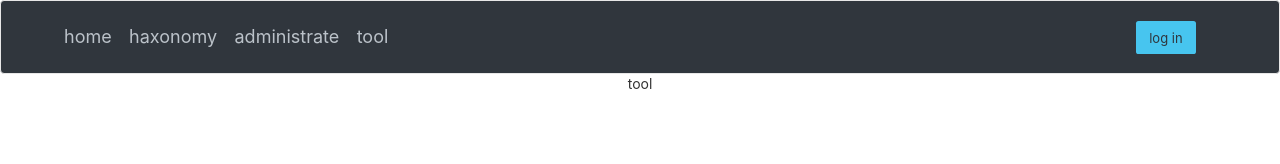
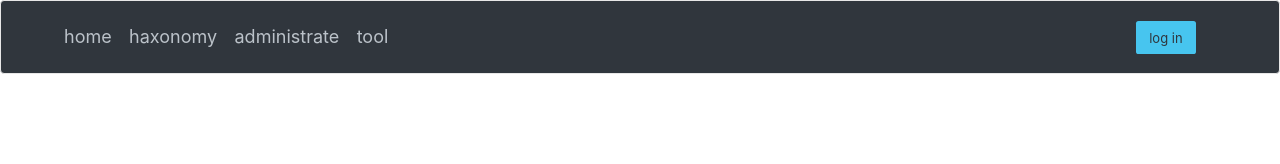
Before and after one commit to fongie/haxonomy-frontend, a React (Create React App) app: page /tool in a window 1280 px wide. Shown: the top 164 px of the page. Built offline with nearby package versions, Linux system fonts and the light colour scheme; the HTML template or start-up script is replaced by a standard one.

Commit message:
nothing new

```diff
--- a/src/pages/Tool.js
+++ b/src/pages/Tool.js
@@ -1,5 +1,6 @@
 import React, {Component} from 'react';
 import {withRouter} from "react-router-dom";
+import {C} from "react-bootstrap";
 
 /**
  * UI for the tool that guides the user through the search for web vulnerabilities
@@ -17,7 +18,9 @@ class Tool extends Component{
     render() {
         return (
             <div>
-                <p>tool</p>
+                <card>
+
+                </card>
             </div>
         )
     }
```
